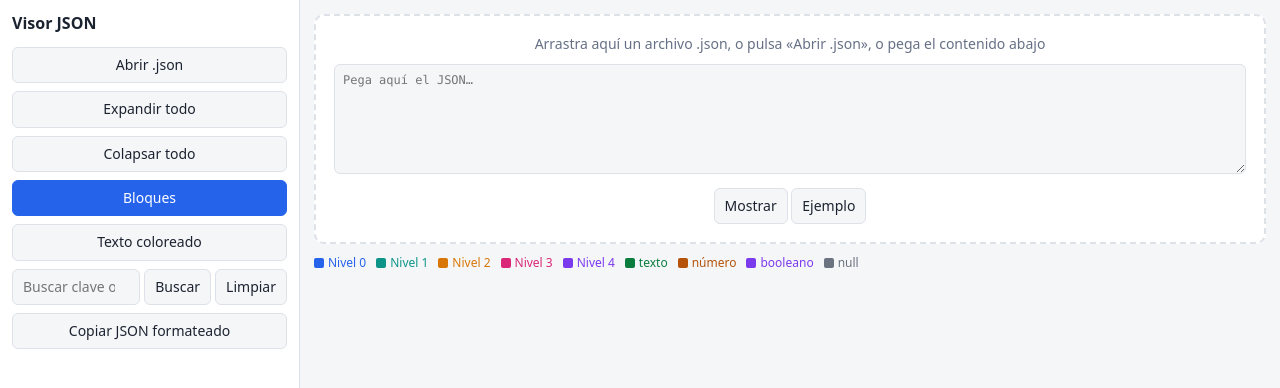
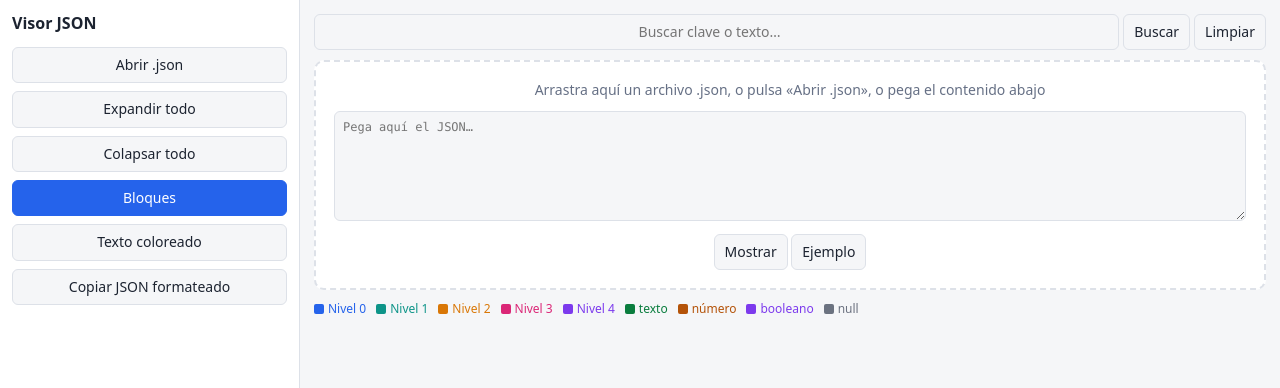
Before and after one commit to jamanteiga/JSON, a plain HTML site: page index.html in a window 1280 px wide. Shown: the top 388 px of the page. Drawn offline with Linux system fonts and the light colour scheme.

Commit message:
Buscar y botones encima de la zona de arrastre
Co-Authored-By: Claude Sonnet 5.5 <noreply@anthropic.com>
Claude-Session: https://claude.ai/code/session_01LMg7pra8aVRq4o8NvTSYaE

```diff
--- a/index.html
+++ b/index.html
@@ -68,10 +68,10 @@ pre#raw{background:var(--panel);border:1px solid var(--bd);border-radius:8px;pad
   <button id="bCo">Colapsar todo</button>
   <button id="vB" class="on">Bloques</button>
   <button id="vR">Texto coloreado</button>
-  <div class="srch"><input id="q" type="search" placeholder="Buscar clave o texto…"><button id="bBu">Buscar</button><button id="bLi">Limpiar</button></div>
   <button id="bCp">Copiar JSON formateado</button>
 </aside>
 <main>
+  <div class="srch" style="margin-bottom:10px"><input id="q" type="search" placeholder="Buscar clave o texto…"><button id="bBu">Buscar</button><button id="bLi">Limpiar</button></div>
   <div id="drop">Arrastra aquí un archivo .json, o pulsa «Abrir .json», o pega el contenido abajo
     <textarea id="ta" placeholder='Pega aquí el JSON…'></textarea>
     <div style="margin-top:8px"><button id="bGo">Mostrar</button> <button id="bEj">Ejemplo</button></div>
```
